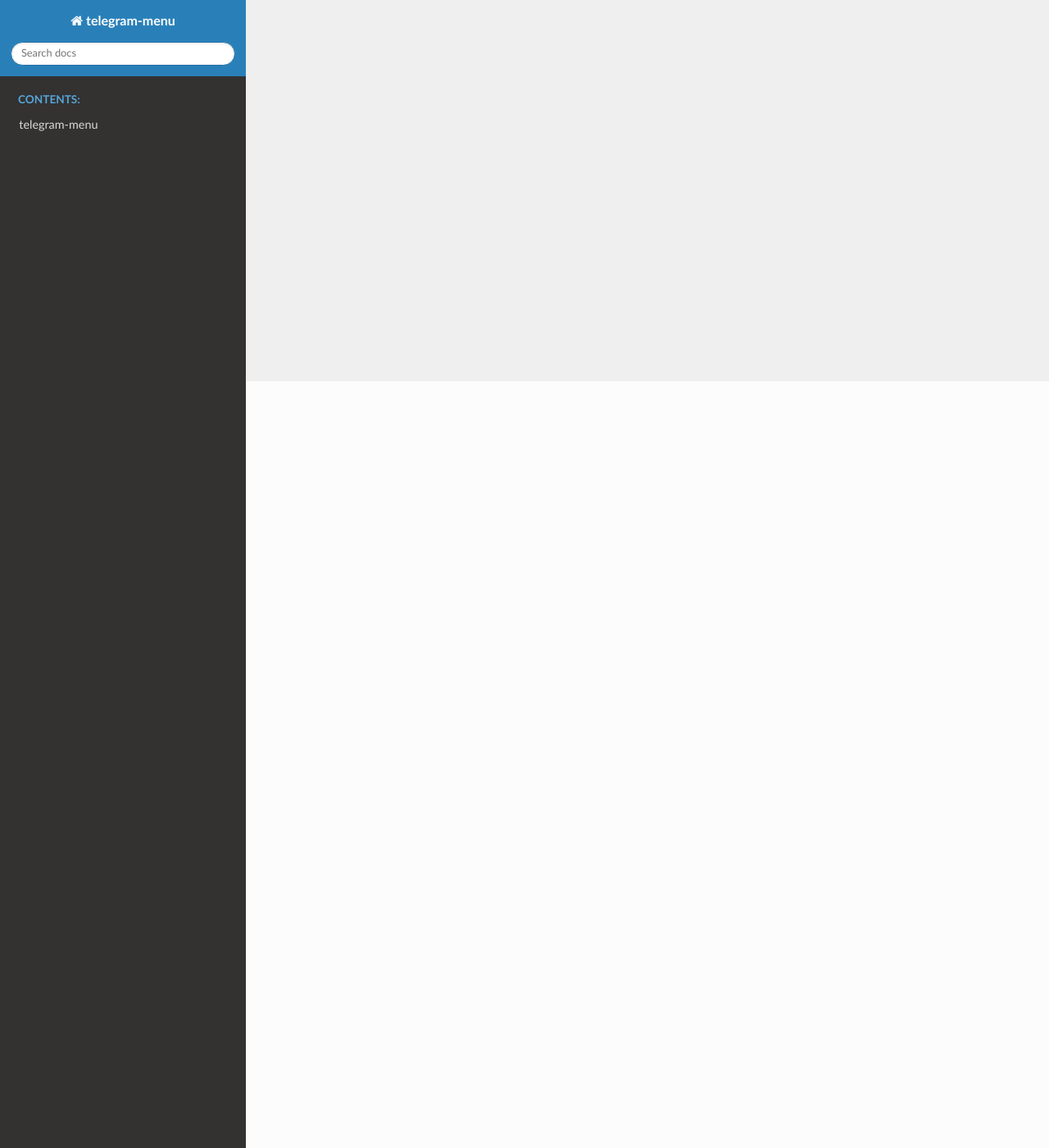
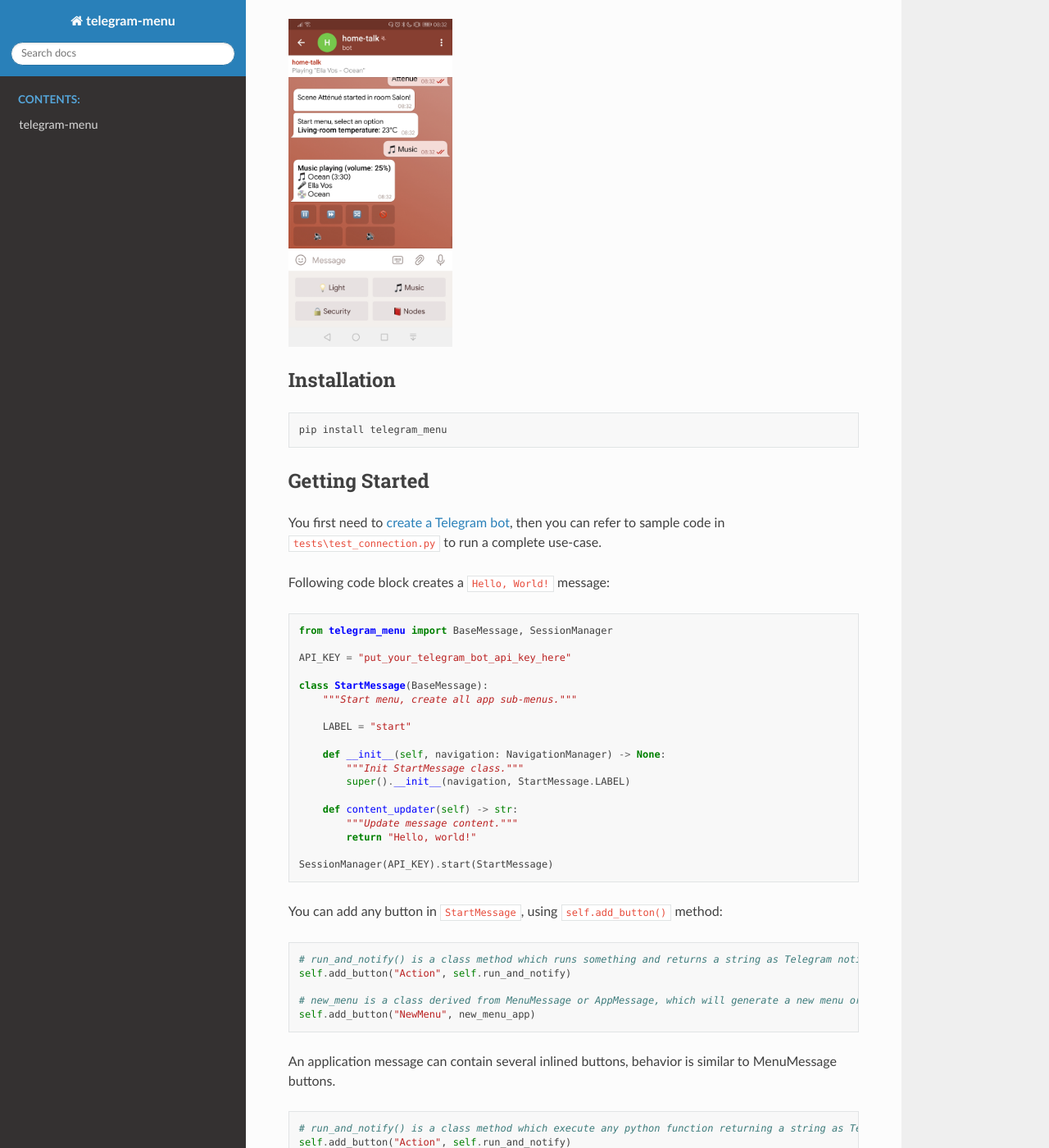
Before and after one commit to mevellea/telegram_menu, a Sphinx documentation site: the page built from docs/index.rst, in a window 1280 px wide and 1400 px high, scrolled down 935 px. Shown: the whole window at 82% size. Built offline with Sphinx 7.4.7 and the Read the Docs theme 2.0.0, drawn with Linux system fonts in a browser that asks for light colours; some of the changed text lies outside the part shown.

Commit message:
Fix index include

```diff
--- /dev/null
+++ b/docs/README.rst
@@ -0,0 +1,97 @@
+.. role:: raw-html-m2r(raw)
+   :format: html
+
+
+telegram_menu package
+=====================
+
+A python library to generate navigation menus using Telegram Bot API.
+
+Base classes ``MenuMessage`` and ``AppMessage`` help defining\ :raw-html-m2r:`<br>`
+applications buttons to navigate in a message tree.
+
+Features:
+
+
+* Menu navigation using tree structure, unlimited depth
+* Support for sending pictures, notifications, and polls
+* Session manager when multiple users connect to the same bot
+* Automatic deletion of messages when configurable timer has expired
+* Integration of markdown format + emojis
+
+:raw-html-m2r:`<img src="https://raw.githubusercontent.com/mevellea/telegram_menu/master/resources/demo_picture.jpg" width="200"/>`
+
+:raw-html-m2r:`<img src="https://raw.githubusercontent.com/mevellea/telegram_menu/master/resources/demo_player.jpg" width="200"/>`
+
+Installation
+------------
+
+.. code-block:: bash
+
+   pip install telegram_menu
+
+Getting Started
+---------------
+
+You first need to `create a Telegram bot <https://github.com/python-telegram-bot/python-telegram-bot/wiki/Introduction-to-the-API>`_\ , then you can refer to sample code in ``tests\test_connection.py`` to run a complete use-case.
+
+Following code block creates a ``Hello, World!`` message:
+
+.. code-block:: python
+
+   from telegram_menu import BaseMessage, SessionManager
+
+   API_KEY = "put_your_telegram_bot_api_key_here"
+
+   class StartMessage(BaseMessage):
+       """Start menu, create all app sub-menus."""
+
+       LABEL = "start"
+
+       def __init__(self, navigation: NavigationManager) -> None:
+           """Init StartMessage class."""
+           super().__init__(navigation, StartMessage.LABEL)
+
+       def content_updater(self) -> str:
+           """Update message content."""
+           return "Hello, world!"
+
+   SessionManager(API_KEY).start(StartMessage)
+
+You can add any button in ``StartMessage``\ , using ``self.add_button()`` method:
+
+.. code-block:: python
+
+   # run_and_notify() is a class method which runs something and returns a string as Telegram notification
+   self.add_button("Action", self.run_and_notify)
+
+   # new_menu is a class derived from MenuMessage or AppMessage, which will generate a new menu or app message
+   self.add_button("NewMenu", new_menu_app)
+
+An application message can contain several inlined buttons, behavior is similar to MenuMessage buttons.
+
+.. code-block:: python
+
+   # run_and_notify() is a class method which execute any python function returning a string as Telegram notification
+   self.add_button("Action", self.run_and_notify)
+
+   # get_content() is a class method which generates some text to display, eventually with markdown formatting
+   self.add_button("Display content", self.get_content, ButtonType.MESSAGE)
+
+   # get_picture() is a class method which returns the path of a picture to display
+   self.add_button("Show picture", self.get_picture, ButtonType.PICTURE)
+
+Structure
+---------
+
+Classes in package ``telegram_menu`` are stored in 2 python files:
+
+
+* `navigation.py <telegram_menu/navigation.py>`_\ : main interface, menu and message generation and management
+* `models.py <telegram_menu/models.py>`_\ : menu and messages model, classes definition
+
+:raw-html-m2r:`<img src="https://raw.githubusercontent.com/mevellea/telegram_menu/master/resources/packages.png" width="400"/>`
+
+Following class diagram describes all public interfaces:
+
+:raw-html-m2r:`<img src="https://raw.githubusercontent.com/mevellea/telegram_menu/master/resources/classes.png" width="800"/>`
--- a/docs/conf.py
+++ b/docs/conf.py
@@ -1,15 +1,7 @@
-# Configuration file for the Sphinx documentation builder.
-#
-# This file only contains a selection of the most common options. For a full
-# list see the documentation:
-# https://www.sphinx-doc.org/en/master/usage/configuration.html
+# -*- coding: utf-8 -*-
 
-# -- Path setup --------------------------------------------------------------
+"""Sphinx documentation generation."""
 
-# If extensions (or modules to document with autodoc) are in another directory,
-# add these directories to sys.path here. If the directory is relative to the
-# documentation root, use os.path.abspath to make it absolute, like shown here.
-#
 
 import os
 import sys
--- a/requirements.txt
+++ b/requirements.txt
@@ -1,3 +1,6 @@
 apscheduler==3.6.3
 emoji==0.6.0
 python-telegram-bot==13.0
+Sphinx==3.2.1
+sphinx-autodoc-typehints==1.11.1
+sphinx-rtd-theme==0.5.0
--- a/setup.py
+++ b/setup.py
@@ -8,7 +8,7 @@ with open(os.path.join("README.md"), "r") as fh:
     LONG_DESCRIPTION = fh.read()
 
 __title__ = "telegram_menu"
-__version__ = "0.2.0"
+__version__ = "0.2.1"
 
 setup(
     name=__title__,
--- a/telegram_menu/__init__.py
+++ b/telegram_menu/__init__.py
@@ -19,7 +19,7 @@
 
 """Telegram interfaces."""
 
-from .models import BaseMessage, ButtonType, MenuButton
+from .models import BaseMessage, ButtonType, KeyboardContent, MenuButton
 from .navigation import NavigationManager, SessionManager
 
 __all__ = [
@@ -28,4 +28,5 @@ __all__ = [
     "BaseMessage",
     "ButtonType",
     "MenuButton",
+    "KeyboardContent",
 ]
```
Also changed, not shown: 6 other files.
